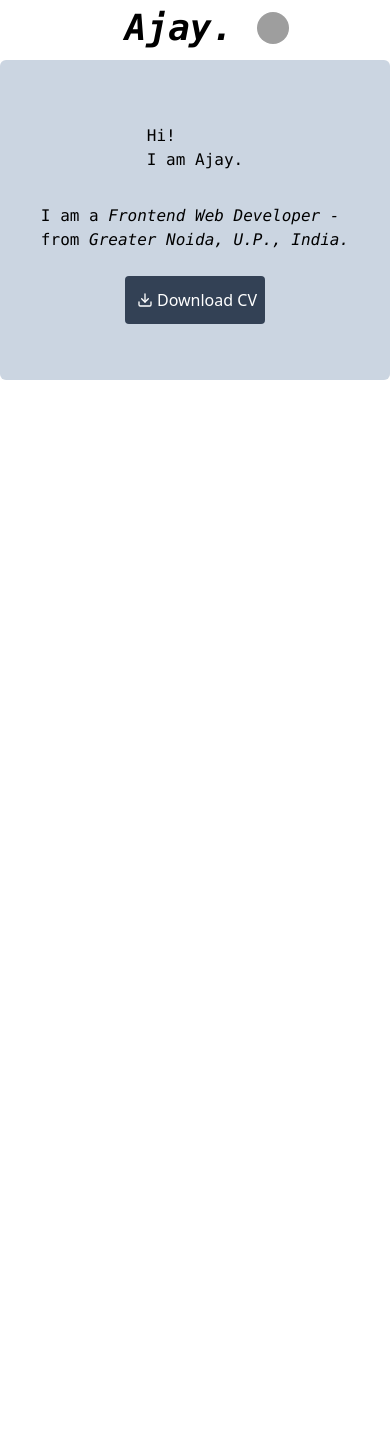
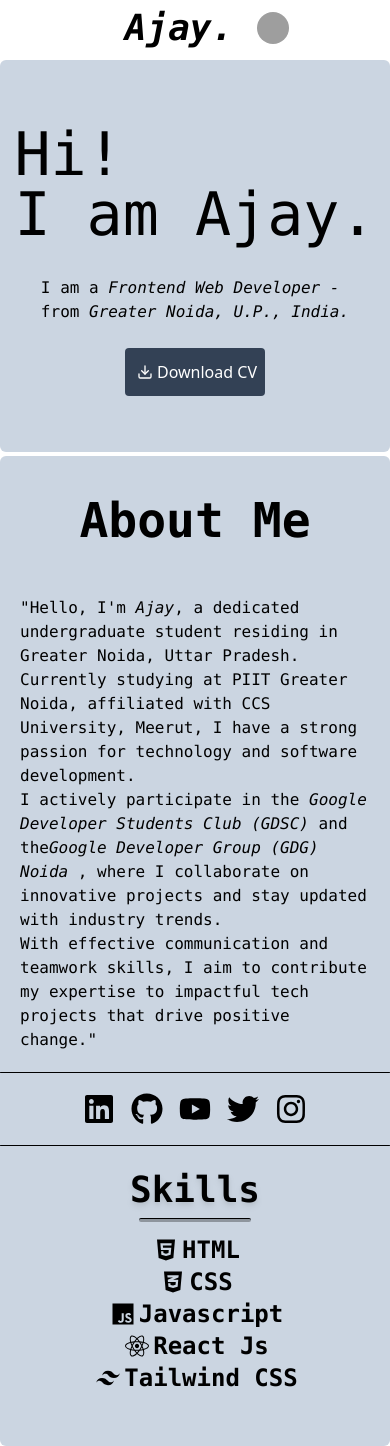
Before and after one commit to A-JA-Y/ajay-portfolio, a React (Create React App) app: page / in a window 390 px wide. Before the commit the page ends 844 px from the top, so only its background shows below. Built offline with nearby package versions, Linux system fonts and the light colour scheme; grey boxes are pictures that could not be loaded.

Commit message:
About-responsive

```diff
--- a/src/App.js
+++ b/src/App.js
@@ -1,12 +1,14 @@
 import React from "react";
 import Navbar from "./components/navbar";
 import Home from "./components/home";
+import About from "./components/about";
 
 function App() {
   return (
     <>
       <Navbar />
       <Home/>
+      <About/>
     </>
   );
 }
--- /dev/null
+++ b/src/components/about/index.jsx
@@ -0,0 +1,95 @@
+import React from "react";
+import {
+  FaTwitter,
+  FaLinkedin,
+  FaGithub,
+  FaYoutube,
+  FaInstagram,
+  FaHtml5,
+  FaCss3Alt,
+  FaReact,
+} from "react-icons/fa";
+import { IoLogoJavascript } from "react-icons/io5";
+import { RiTailwindCssFill } from "react-icons/ri";
+function About() {
+  return (
+    <>
+      <div className="about min-w-full bg-slate-300 dark:bg-gray-900 dark:text-white rounded-md font-mono py-6">
+        <h1 className="text-center py-4 mb-4 text-5xl font-extrabold ">
+          About Me
+        </h1>
+        <div className="container lg:flex  lg:flex-row sm:flex-col items-center justify-center pb-3">
+          <div className=" lg:w-3/5 sm:w-full">
+            <div className="intro p-5">
+              <p>
+                "Hello, I'm <i>Ajay</i>, a dedicated undergraduate student
+                residing in Greater Noida, Uttar Pradesh. Currently studying at
+                PIIT Greater Noida, affiliated with CCS University, Meerut, I
+                have a strong passion for technology and software development.{" "}
+                <br /> I actively participate in the{" "}
+                <i>Google Developer Students Club (GDSC)</i> and the
+                <i>Google Developer Group (GDG) Noida</i> , where I collaborate
+                on innovative projects and stay updated with industry trends.{" "}
+                <br /> With effective communication and teamwork skills, I aim
+                to contribute my expertise to impactful tech projects that drive
+                positive change."
+              </p>
+            </div>
+          </div>
+          <hr className="lg:h-64 lg:w-1 border-black sm:h-1 sm:w-24  bg-black bg-opacity-30 rounded-full" />
+          <div className="links">
+            <div className="icons flex lg:flex-col sm:flex-row justify-center items-center my-3 mx-4">
+              <a
+                href="https://www.linkedin.com/in/ajay-kumar-358758227/"
+                target="_blank"
+              >
+                <FaLinkedin className="w-8 h-8 m-2 hover:text-blue-900 hover:scale-110 transition-all" />
+              </a>
+              <a href="https://github.com/A-JA-Y" target="_blank">
+                <FaGithub className="w-8 h-8 m-2 hover:text-black hover:scale-110 transition-all" />
+              </a>
+              <a
+                href="https://www.youtube.com/@zeroToOne-tv2pd/"
+                target="_blank"
+              >
+                <FaYoutube className="w-8 h-8 m-2 hover:text-red-700 hover:scale-110 transition-all" />
+              </a>
+              <a href="https://x.com/sir_rrolex" target="_blank">
+                <FaTwitter className="w-8 h-8 m-2 hover:text-blue-400 hover:scale-110 transition-all" />
+              </a>
+              <a href="https://www.instagram.com/sir_rrolex/" target="_blank">
+                <FaInstagram className="w-8 h-8 m-2 hover:text-pink-500 hover:scale-110 transition-all" />
+              </a>
+            </div>
+          </div>
+          <hr className="lg:h-64 lg:w-1 border-black sm:h-1 sm:w-24 bg-black bg-opacity-30 rounded-full" />
+          <div className="right lg:w-2/5 sm:w-full p-4">
+            <div className="skills flex flex-col items-center justify-center">
+              <h2 className="text-4xl font-bold drop-shadow-md my-2">Skills</h2>
+              <hr className="h-1 w-28 border-black rounded-full bg-black mb-3 bg-opacity-30" />
+              <ul className="text-2xl font-semibold">
+                <li>
+                  <div className="flex items-center justify-center hover:scale-105"><FaHtml5 className=" mx-1 hover:text-yellow-600"/><span className="hover:text-yellow-500 hover:scale-105 transition-all">HTML</span></div>
+                </li>
+                <li>
+                  <div className="flex items-center justify-center hover:scale-105"><FaCss3Alt className=" mx-1 hover:text-blue-700"/><span className="hover:text-yellow-500 hover:scale-105 transition-all">CSS</span></div>
+                </li>
+                <li>
+                  <div className="flex items-center justify-center hover:scale-105"><IoLogoJavascript className=" mx-1 hover:text-yellow-400"/><span className="hover:text-yellow-500 hover:scale-105 transition-all">Javascript</span></div>
+                </li>
+                <li>
+                  <div className="flex items-center justify-center hover:scale-105"><FaReact className=" mx-1 hover:text-blue-600"/><span className="hover:text-yellow-500 hover:scale-105 transition-all">React Js</span></div>
+                </li>
+                <li>
+                  <div className="flex items-center justify-center hover:scale-105"><RiTailwindCssFill className=" hover:text-cyan-400 mx-1"/><span className="hover:text-yellow-500 hover:scale-105 transition-all">Tailwind CSS</span></div>
+                </li>
+              </ul>
+            </div>
+          </div>
+        </div>
+      </div>
+    </>
+  );
+}
+
+export default About;
--- a/src/components/home/index.jsx
+++ b/src/components/home/index.jsx
@@ -37,7 +37,7 @@ const Home = () => {
     <>
       <div className="home  ">
         <div className="container min-w-full flex flex-col items-center justify-center dark:bg-slate-900 my-1 py-8 bg-slate-300 rounded-md">
-          <div className="heading lg:text-6xl sm:text-4xl font-mono lg:font-extrabold sm:font-bold  my-4 py-4">
+          <div className="heading text-6xl  font-mono lg:font-extrabold sm:font-bold  my-4 py-4">
             <h1>
               Hi! <br /> I am Ajay.
             </h1>
```
